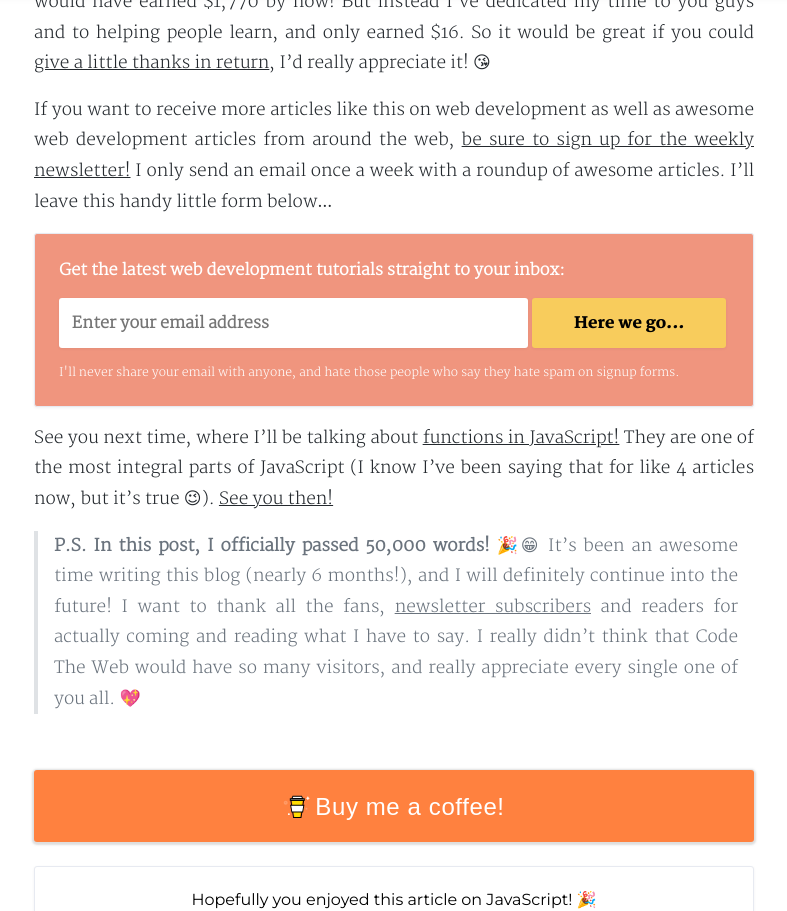
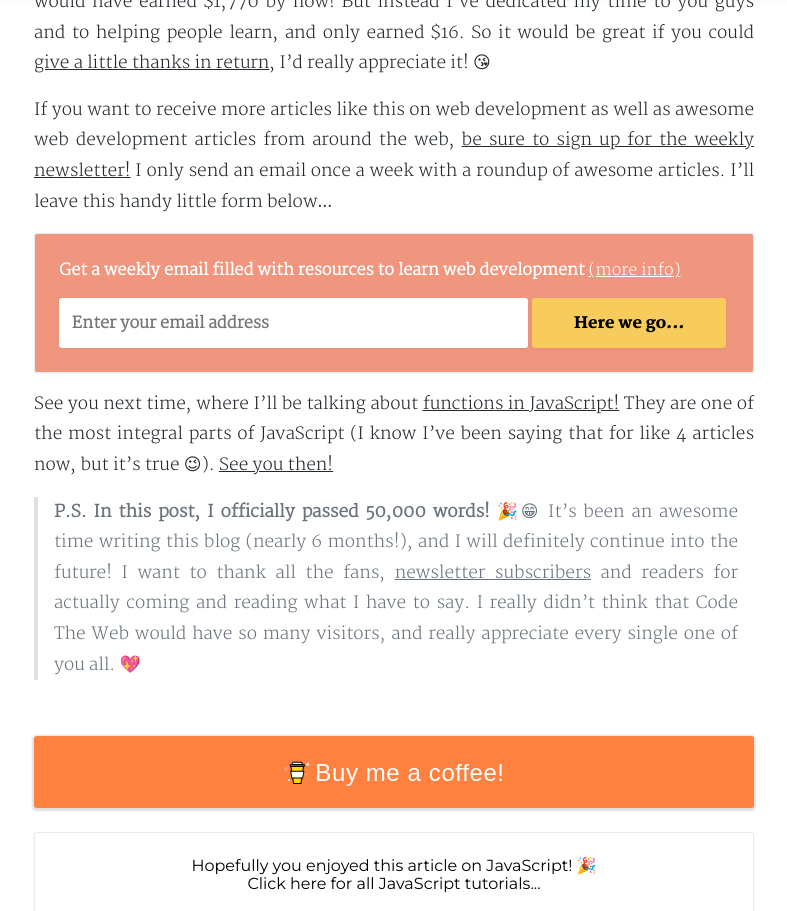
Before and after one commit to Booligoosh/codetheweb.blog, a Jekyll site: the page built from _posts/2018-03-25-for-and-while-loops-javascript.md, in a window 1280 px wide and 1400 px high, scrolled down 6634 px, cut to the strip 0-911 px from the top of the window. Shown: the whole strip, without its empty margins (246-1033 px from the left). Built offline with Jekyll 4.4.1, drawn with Linux system fonts in a browser that asks for light colours; nearby versions of some CDN libraries; some web fonts are replaced; comment, search, counter and statistics services are not loaded; a style sheet for code colours, icons or effects is not loaded; some of the changed text lies outside the part shown.

Commit message:
Took newsletter out of home banner

```diff
--- a/_includes/newsletter.html
+++ b/_includes/newsletter.html
@@ -1,5 +1,5 @@
 <div class="in-post-stream newsletter card-style">
-    <div>Get the latest web development tutorials straight to your inbox:</div>
+    <div class="explainer">Get a weekly email filled with resources to learn web development <a href="/newsletter" style="font-weight: normal">(more info)</a></div>
     <form accept-charset="UTF-8" action="https://usebasin.com/f/01ede12f14de" method="POST"  oninput="input(this)" onblur="blurred(this)">
         <input name="email" type="email" placeholder="Enter your email address" class="card-style" required>
         <input type="submit" value="Here we go..." class="card-style">
--- a/_includes/top-index-content.html
+++ b/_includes/top-index-content.html
@@ -6,5 +6,5 @@
         <a href="/learn/javascript">Learn JavaScript</a>
     </div>
     <a href="/2017/10/04/how-to-learn-web-development/" class="learn-cta-what-to-learn">Don't know which to learn first?</a>
-    {% include newsletter.html %}
+    {% comment %}{% include newsletter.html %}{% endcomment %}
 </div>
--- a/assets/css/style.scss
+++ b/assets/css/style.scss
@@ -14,6 +14,10 @@
 
 body {
     font-family: $sans-serif;
+}
+
+a {
+    color: inherit;
 }
 
 .card-style {
@@ -89,7 +93,6 @@
 .home-banner a.learn-cta-what-to-learn {
     color: white;
     font-weight: bold;
-    text-decoration: none;
     transition: all, .5s;
 }
 
@@ -545,6 +548,7 @@
     margin-top: 1rem;
     font-size: 0.75em;
     font-weight: normal;
+    DISPLAY: NONE;
 }
 
 .in-post-stream.newsletter .extra, .newsletter-form .extra {
@@ -607,7 +611,6 @@
 
 .in-post-stream a {
     text-decoration: underline;
-    color: white;
 }
 
 .learn-link-post {
@@ -1045,7 +1048,6 @@
     margin: 0 auto;
     margin-top: 1rem;
     font-size: 0.75em;
-    text-decoration: underline;
     opacity: .6;
 }
 
@@ -1079,6 +1081,7 @@
 
 
 .recent-articles-title {
+    margin-top: 2rem;
     margin-bottom: 1rem;
     font-family: "Merriweather";
     text-align: center;
@@ -1107,7 +1110,7 @@
     display:  none;
 }
 
-.top-index-content .in-post-stream.newsletter > div:first-child {
+.top-index-content .in-post-stream.newsletter .explainer {
     display: none;
 }
 
@@ -1264,6 +1267,8 @@
     width: 100%;
     padding: 0;
     /* margin-bottom: 2em; */
+
+    border: 2px solid #e7eaf1 !important;
 }
 
 .newsletter-page .leading-text {
@@ -1274,6 +1279,10 @@
 .newsletter-page .example-newsletter-title {
     text-align: center;
     margin: 1em;
+}
+
+.newsletter-page .in-post-stream.newsletter .explainer {
+    display: none;
 }
 /* End newsletter page */
 
@@ -1498,6 +1507,16 @@
 
 #ph-upcoming-widget {
     display: none !important;
+}
+
+.light-newsletter .in-post-stream.newsletter {
+    color: $theme-color-single;
+    background-color: white;
+}
+
+.light-newsletter .in-post-stream.newsletter input:not([type="submit"]), .light-newsletter .in-post-stream.newsletter input::placeholder {
+    background-color: $theme-color-single;
+    color: white;
 }
 
 /*.home-banner.post-pattern-circuitBoard,*/ .colorful-banner.post-pattern-circuitBoard, .learn-lang-banner.post-pattern-circuitBoard, .subscribe-btn, #share, .learn-index-banner, .newsletter-page .newsletter-header {
--- a/index.html
+++ b/index.html
@@ -43,6 +43,7 @@
             {% include guide-to-learning-html-freebie-hero.html %}
         </section>
         {% endcomment %}
+        <div class="light-newsletter" style="text-align: center">{% include newsletter.html %}</div>
         <h2 class="recent-articles-title">Recent Articles</h2>
         {% for post in paginator.posts %}
             <article class="article-item">
```
Also changed, not shown: _includes/in-post-stream-even.html (+1 -7 lines), _includes/in-post-stream-odd.html (+7 -1 lines).
